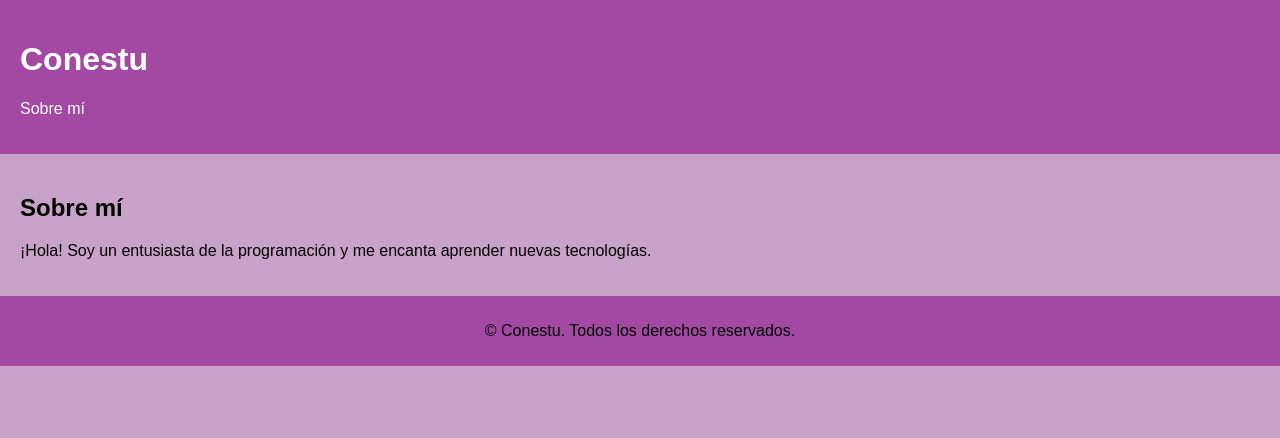
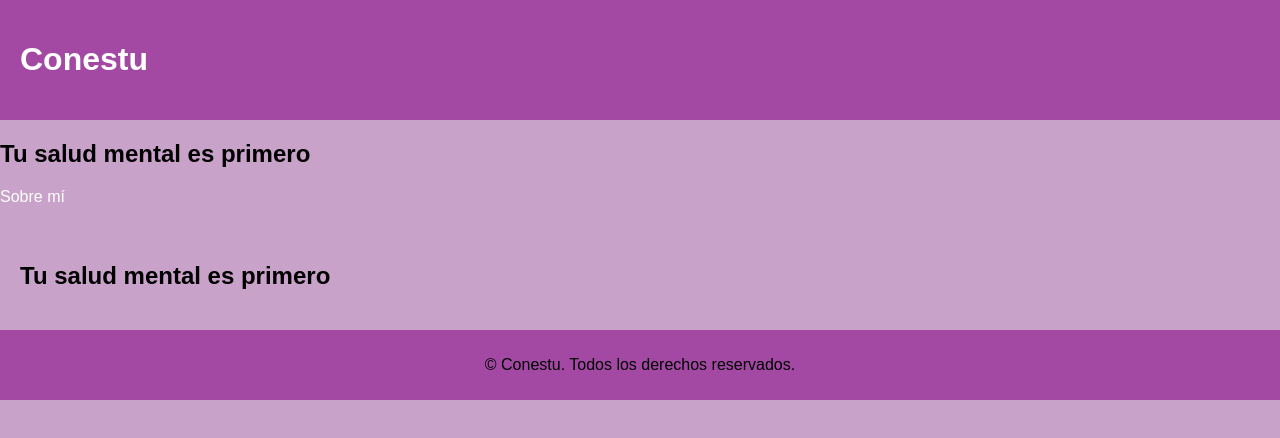
Before and after one commit to M4900/PIA.github.io, a plain HTML site: page index.html in a window 1280 px wide. Drawn offline with Linux system fonts and the light colour scheme.

Commit message:
Update index.html

```diff
--- a/index.html
+++ b/index.html
@@ -3,24 +3,23 @@
 <head>
     <meta charset="UTF-8">
     <meta name="viewport" content="width=device-width, initial-scale=1.0">
-    <title>Mi Página en GitHub</title>
+    <title>Conestu</title>
     <link rel="stylesheet" href="styles.css">
 </head>
 <body>
     <header>
         <h1>Conestu</h1>
-        <nav>
+    </header>
+<nav>
+     <h2>Tu salud mental es primero</h2>
             <ul>
-                <li><a href="#sobre-mi">Sobre mí</a></li>
+                <li><a href="Atención Psicológica sin salir de tu hogar">Sobre mí</a></li>
             </ul>
         </nav>
-    </header>
+    <main>
 
-    <main>
-        <section id="sobre-mi">
-            <h2>Sobre mí</h2>
-            <p>¡Hola! Soy un entusiasta de la programación y me encanta aprender nuevas tecnologías.</p>
-        </section>
+            <h2>Tu salud mental es primero</h2>
+
 
     </main>
 
```
